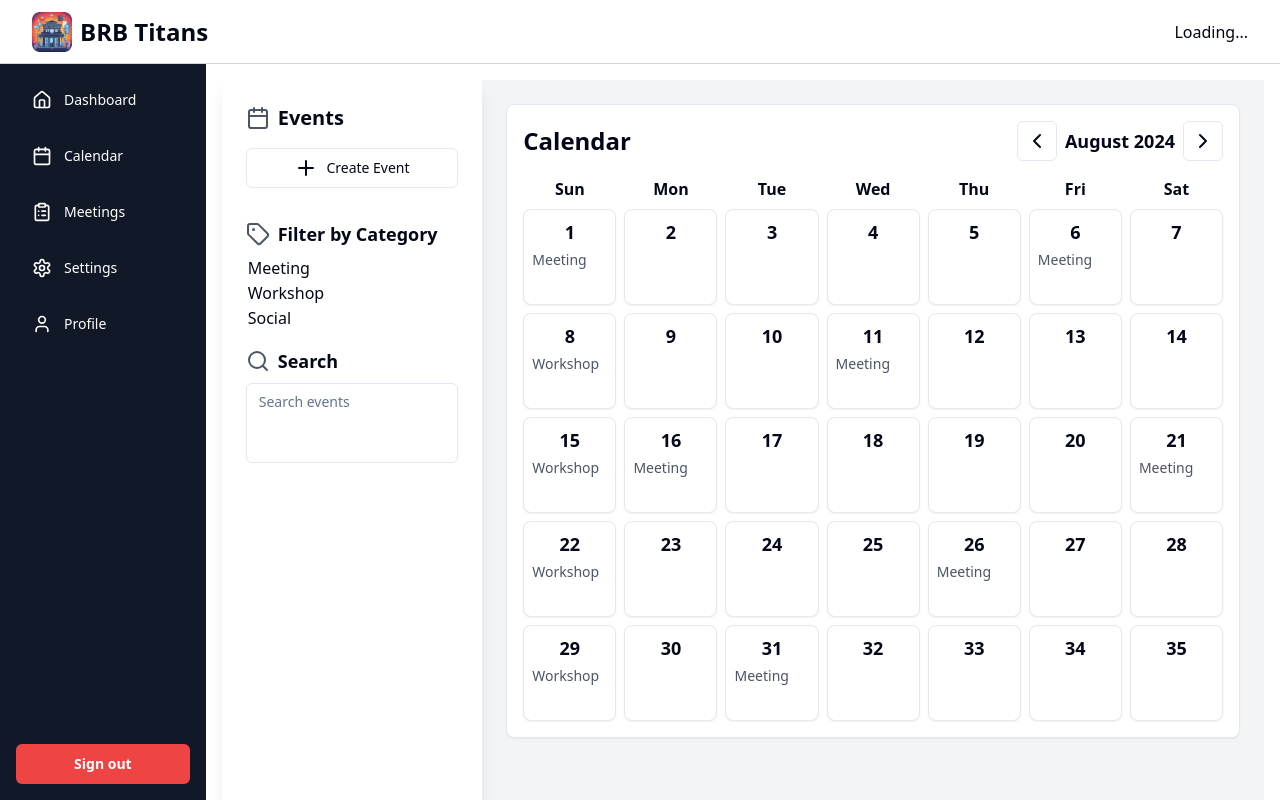
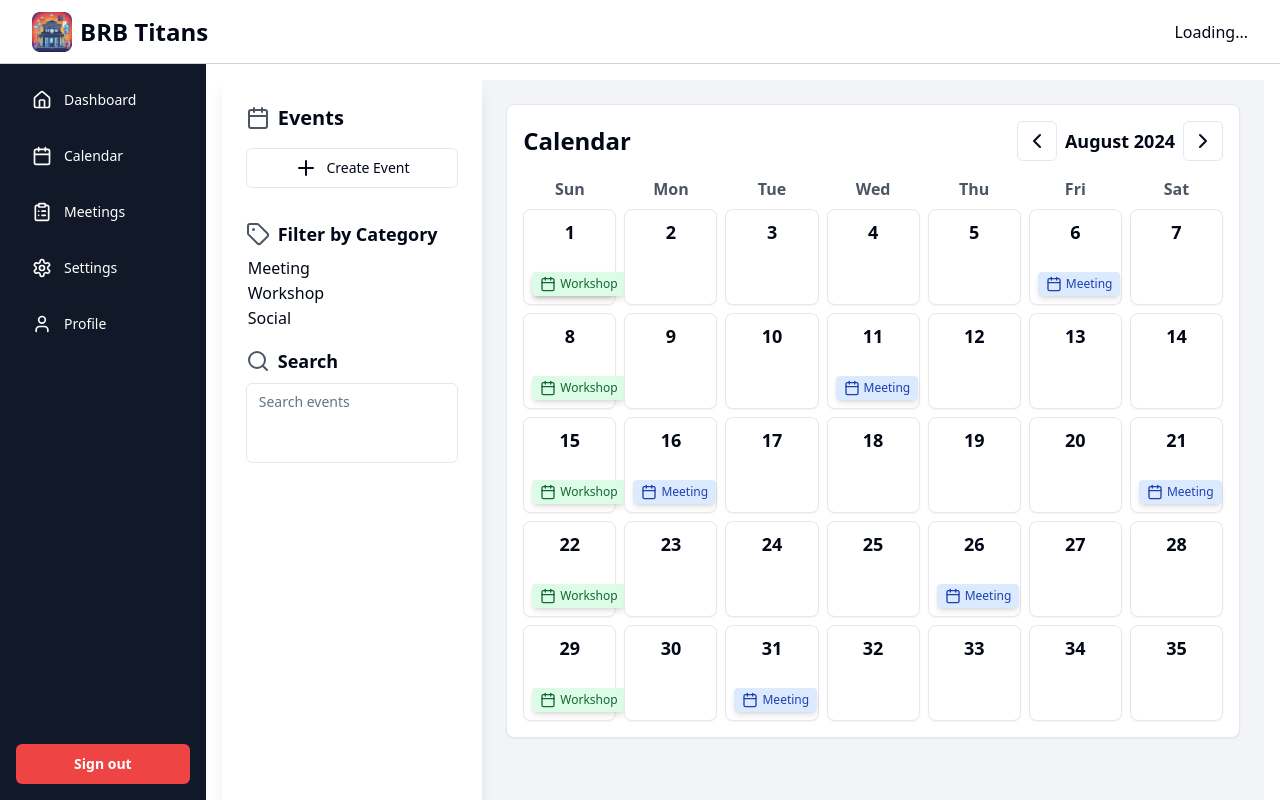
Before and after one commit to Shavkatjon-O/BRB_Hackcelerator_2024_Frontend, a Next.js app: page /dashboard/calendar in a window 1280 px wide. Built offline with nearby package versions, Linux system fonts and the light colour scheme; no server answers.

Commit message:
fix: calendar

```diff
--- a/src/app/dashboard/calendar/page.tsx
+++ b/src/app/dashboard/calendar/page.tsx
@@ -1,6 +1,6 @@
 'use client';
 
-import { Calendar as LucideCalendar, ChevronLeft, ChevronRight, Search, Tag, Plus } from 'lucide-react';
+import { Calendar as LucideCalendar, ChevronLeft, CalendarIcon, ChevronRight, Search, Tag, Plus } from 'lucide-react';
 import { Textarea } from '@/components/ui/textarea';
 import { Select } from '@/components/ui/select';
 import { Separator } from '@radix-ui/react-dropdown-menu';
@@ -13,8 +13,8 @@ const CalendarPage = () => {
   const [selectedMonth, setSelectedMonth] = useState('August 2024');
 
   return (
-    <div className="flex h-screen bg-gray-100">
-      <div className="w-1/4 p-6 bg-white shadow-lg">
+    <div className="flex flex-col md:flex-row h-screen bg-gray-100">
+      <div className="w-full md:w-1/4 p-6 bg-white shadow-lg md:sticky top-0">
         <h2 className="text-xl font-semibold mb-4 flex items-center space-x-2">
           <LucideCalendar className="text-gray-600" />
           <span>Events</span>
@@ -53,21 +53,36 @@ const CalendarPage = () => {
               </Button>
             </div>
           </div>
-          <div className="grid grid-cols-7 gap-2">
-            <div className="text-center font-semibold">Sun</div>
-            <div className="text-center font-semibold">Mon</div>
-            <div className="text-center font-semibold">Tue</div>
-            <div className="text-center font-semibold">Wed</div>
-            <div className="text-center font-semibold">Thu</div>
-            <div className="text-center font-semibold">Fri</div>
-            <div className="text-center font-semibold">Sat</div>
-            {/* Sample Calendar Grid */}
+          <div className="grid grid-cols-7 gap-2 text-center">
+            <div className="font-semibold text-gray-600">Sun</div>
+            <div className="font-semibold text-gray-600">Mon</div>
+            <div className="font-semibold text-gray-600">Tue</div>
+            <div className="font-semibold text-gray-600">Wed</div>
+            <div className="font-semibold text-gray-600">Thu</div>
+            <div className="font-semibold text-gray-600">Fri</div>
+            <div className="font-semibold text-gray-600">Sat</div>
+            {/* Sample Calendar Grid with Events */}
             {Array.from({ length: 35 }).map((_, index) => (
-              <div key={index} className="border border-gray-200 p-2 h-24 bg-white rounded-lg shadow-sm">
+              <div
+                key={index}
+                className="relative border border-gray-200 p-2 h-24 bg-white rounded-lg shadow-sm"
+              >
                 <div className="text-center font-semibold text-lg">{index + 1}</div>
-                <div className="text-sm text-gray-600 mt-1">
-                  {index % 5 === 0 ? 'Meeting' : index % 7 === 0 ? 'Workshop' : ''}
-                </div>
+                {/* Events with colors */}
+                {index % 5 === 0 && (
+                  <div className="absolute bottom-2 left-2 bg-blue-100 text-blue-800 px-2 py-1 rounded text-xs shadow-md">
+                    <div className="flex items-center">
+                      <CalendarIcon className="w-4 h-4 mr-1" /> Meeting
+                    </div>
+                  </div>
+                )}
+                {index % 7 === 0 && (
+                  <div className="absolute bottom-2 left-2 bg-green-100 text-green-800 px-2 py-1 rounded text-xs shadow-md">
+                    <div className="flex items-center">
+                      <CalendarIcon className="w-4 h-4 mr-1" /> Workshop
+                    </div>
+                  </div>
+                )}
               </div>
             ))}
           </div>
```
